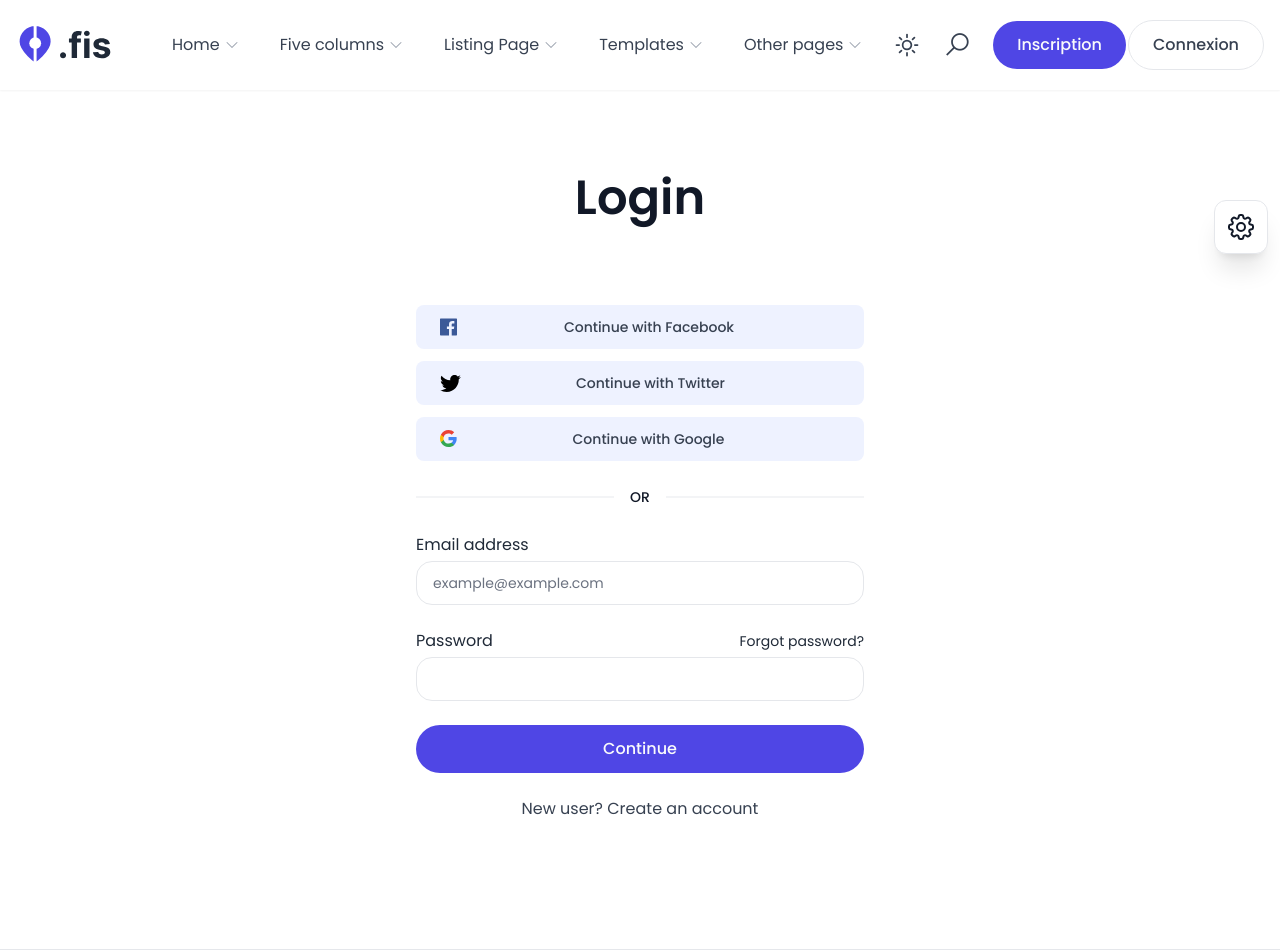
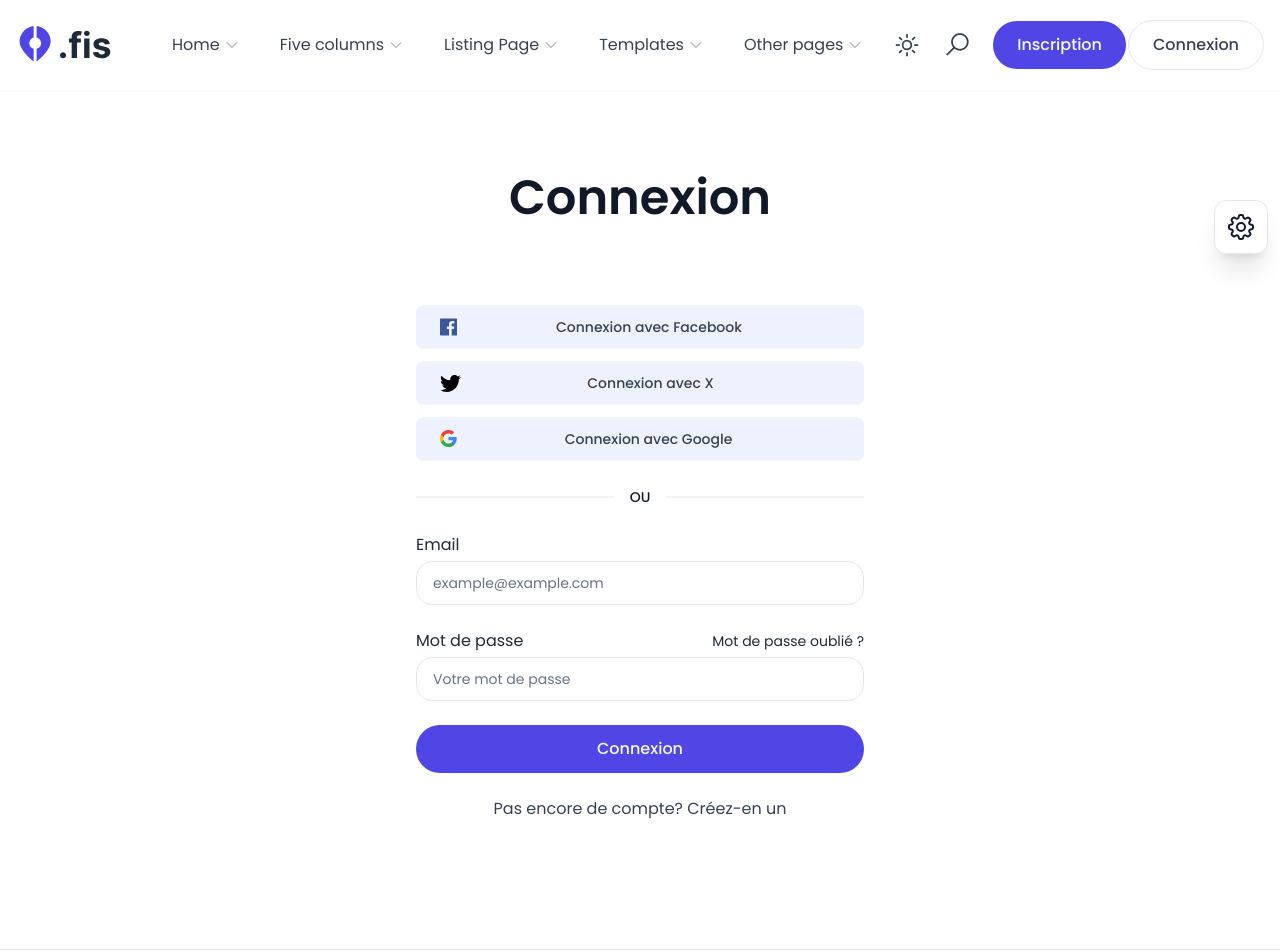
Before and after one commit to Harry8679/NicoCageFront, a React (Create React App) app: page /login in a window 1280 px wide. Shown: the top 952 px of the page. Built offline with nearby package versions, Linux system fonts and the light colour scheme.

Commit message:
Signin Page

```diff
--- a/src/containers/PageLogin/PageLogin.tsx
+++ b/src/containers/PageLogin/PageLogin.tsx
@@ -13,17 +13,17 @@ export interface PageLoginProps {
 
 const loginSocials = [
   {
-    name: "Continue with Facebook",
+    name: "Connexion avec Facebook",
     href: "#",
     icon: facebookSvg,
   },
   {
-    name: "Continue with Twitter",
+    name: "Connexion avec X",
     href: "#",
     icon: twitterSvg,
   },
   {
-    name: "Continue with Google",
+    name: "Connexion avec Google",
     href: "#",
     icon: googleSvg,
   },
@@ -33,11 +33,11 @@ const PageLogin: FC<PageLoginProps> = ({ className = "" }) => {
   return (
     <div className={`nc-PageLogin ${className}`} data-nc-id="PageLogin">
       <Helmet>
-        <title>Login || Booking React Template</title>
+        <title>Connexion || Booking React Template</title>
       </Helmet>
       <div className="container mb-24 lg:mb-32">
         <h2 className="my-20 flex items-center text-3xl leading-[115%] md:text-5xl md:leading-[115%] font-semibold text-neutral-900 dark:text-neutral-100 justify-center">
-          Login
+          Connexion
         </h2>
         <div className="max-w-md mx-auto space-y-6">
           <div className="grid gap-3">
@@ -61,38 +61,32 @@ const PageLogin: FC<PageLoginProps> = ({ className = "" }) => {
           {/* OR */}
           <div className="relative text-center">
             <span className="relative z-10 inline-block px-4 font-medium text-sm bg-white dark:text-neutral-400 dark:bg-neutral-900">
-              OR
+              OU
             </span>
             <div className="absolute left-0 w-full top-1/2 transform -translate-y-1/2 border border-neutral-100 dark:border-neutral-800"></div>
           </div>
           {/* FORM */}
           <form className="grid grid-cols-1 gap-6" action="#" method="post">
             <label className="block">
-              <span className="text-neutral-800 dark:text-neutral-200">
-                Email address
-              </span>
-              <Input
-                type="email"
-                placeholder="example@example.com"
-                className="mt-1"
-              />
+              <span className="text-neutral-800 dark:text-neutral-200">Email</span>
+              <Input type="email" placeholder="example@example.com" className="mt-1" />
             </label>
             <label className="block">
               <span className="flex justify-between items-center text-neutral-800 dark:text-neutral-200">
-                Password
+                Mot de passe
                 <Link to="/forgot-pass" className="text-sm">
-                  Forgot password?
+                  Mot de passe oublié ?
                 </Link>
               </span>
-              <Input type="password" className="mt-1" />
+              <Input type="password" placeholder="Votre mot de passe" className="mt-1" />
             </label>
-            <ButtonPrimary type="submit">Continue</ButtonPrimary>
+            <ButtonPrimary type="submit">Connexion</ButtonPrimary>
           </form>
 
           {/* ==== */}
           <span className="block text-center text-neutral-700 dark:text-neutral-300">
-            New user? {` `}
-            <Link to="/signup">Create an account</Link>
+            Pas encore de compte? {` `}
+            <Link to="/signup">Créez-en un</Link>
           </span>
         </div>
       </div>
--- a/src/containers/PageSignUp/PageSignUp.tsx
+++ b/src/containers/PageSignUp/PageSignUp.tsx
@@ -18,7 +18,7 @@ const loginSocials = [
     icon: facebookSvg,
   },
   {
-    name: "Connexion avec Twitter",
+    name: "Connexion avec X",
     href: "#",
     icon: twitterSvg,
   },
```
